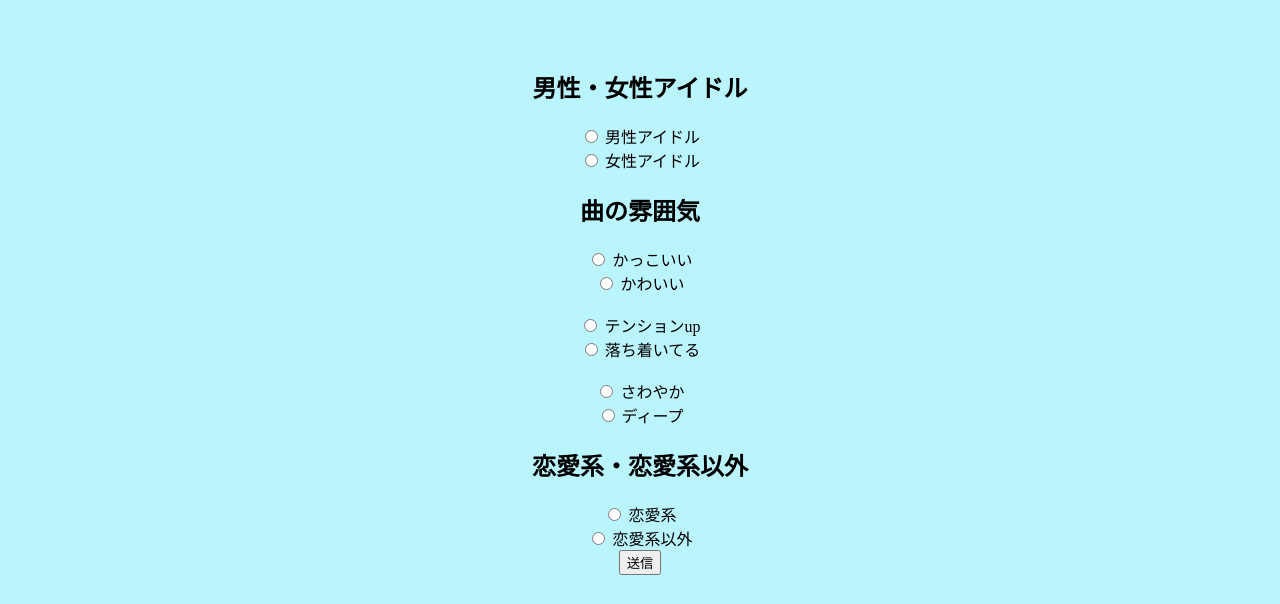
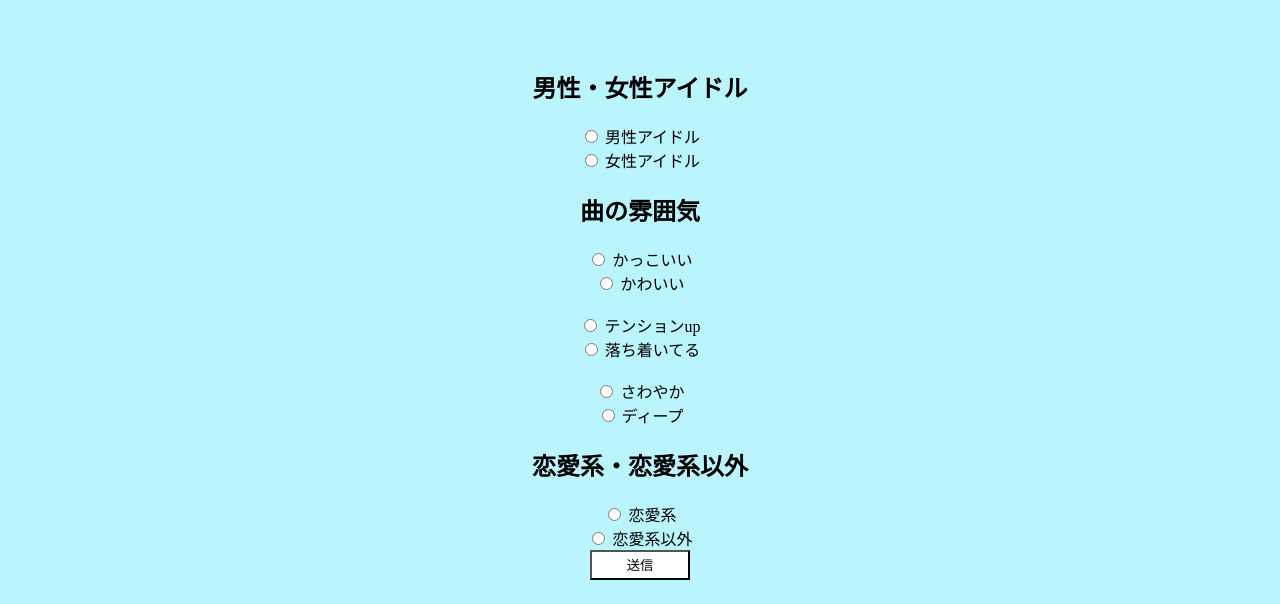
Before and after one commit to yanaaaaachan/feeling-fit-music-kpop-main2, a plain HTML site: page index.html in a window 1280 px wide. Shown: the part 1043-1647 px from the top of the page. Drawn offline with Linux system fonts and the light colour scheme; a web font is replaced by a local one.

Commit message:
Add files via upload

```diff
--- a/style.css
+++ b/style.css
@@ -235,6 +235,12 @@ a {
     font-weight: bold;
 }
 
+#submitButton{
+    height:30px;
+    width:100px;
+    background-color: #fff;
+}
+
 
 #videoContainer{
     display:flex;
```
